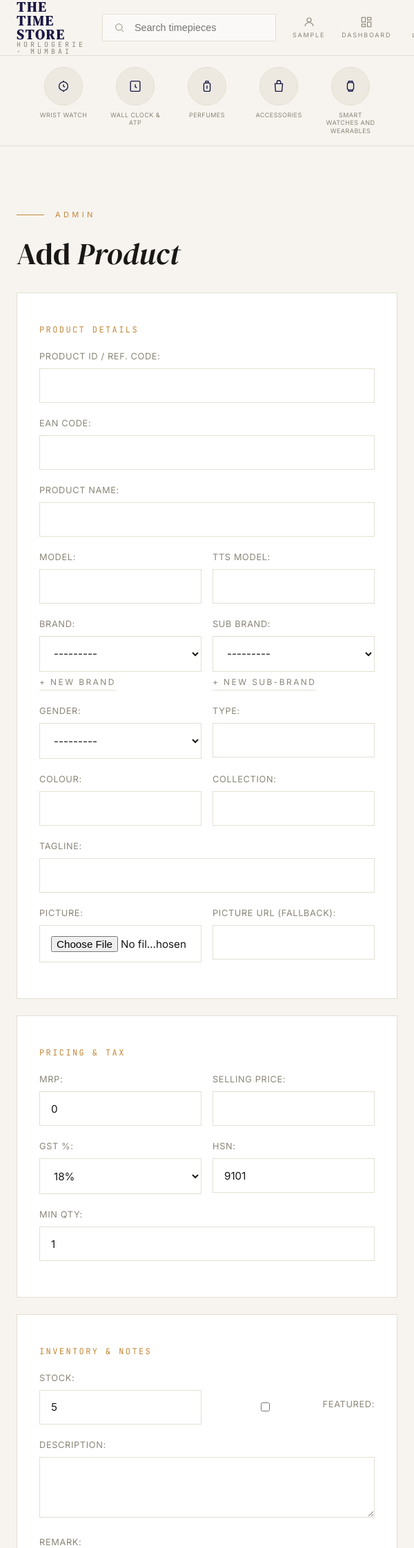
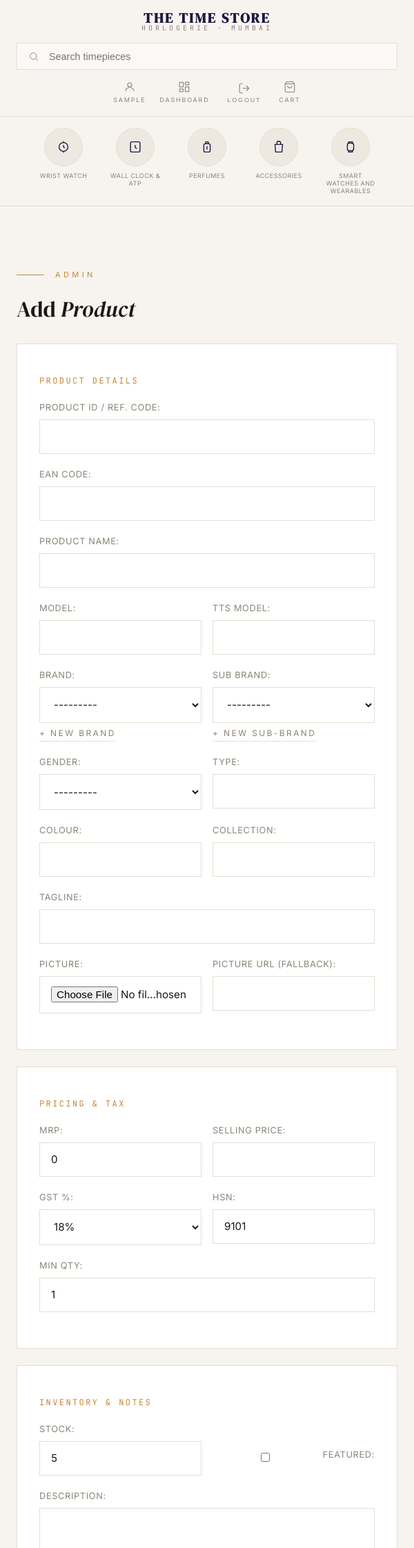
Before and after one commit to therajesh1/timestore, a Django app: page /dashboard/products/add/ in a window 600 px wide. Shown: the top 2244 px of the page at 69% size. Run offline with Django 5.2, Linux system fonts and the light colour scheme; the visitor is signed in with stand-in values (Sample User, id 1); data that the repository does not hold is empty.

Commit message:
Implement responsive design support for navbar, headings, tables, and forms

```diff
--- a/static/css/style.css
+++ b/static/css/style.css
@@ -230,3 +230,86 @@ footer { border-top: 1px solid var(--border); margin-top: 4rem; }
 @media (min-width: 768px) { .section { padding: 6rem 3rem; } }
 
 .empty-state { padding: 4rem 0; text-align: center; color: var(--muted-foreground); }
+
+/* Responsive Utility Classes */
+.form-row {
+  display: grid;
+  grid-template-columns: 1fr;
+  gap: 1rem;
+}
+@media (min-width: 600px) {
+  .form-row {
+    grid-template-columns: 1fr 1fr;
+  }
+}
+
+.cart-summary-row {
+  display: flex;
+  justify-content: flex-end;
+  margin-top: 2rem;
+  gap: 2rem;
+  align-items: center;
+  flex-wrap: wrap;
+}
+@media (max-width: 600px) {
+  .cart-summary-row {
+    flex-direction: column;
+    align-items: stretch;
+    gap: 1rem;
+    text-align: center;
+  }
+  .cart-summary-row .btn {
+    justify-content: center;
+  }
+}
+
+/* Mobile responsive adjustments */
+@media (max-width: 768px) {
+  .nav-row {
+    flex-direction: column;
+    height: auto;
+    padding: 1rem 1.5rem;
+    gap: 1rem;
+  }
+
+  .brand {
+    align-items: center;
+  }
+
+  .nav-search {
+    width: 100%;
+    max-width: 100%;
+  }
+
+  .nav-icons {
+    width: 100%;
+    justify-content: center;
+    gap: 1.25rem;
+  }
+
+  .hero h1 {
+    font-size: 2.75rem !important;
+  }
+
+  .hero-content {
+    padding-bottom: 4rem;
+  }
+
+  h2 {
+    font-size: 2rem !important;
+  }
+
+  .footer-bottom {
+    flex-direction: column;
+    align-items: center;
+    text-align: center;
+  }
+
+  table.data-table {
+    display: block;
+    width: 100%;
+    overflow-x: auto;
+    white-space: nowrap;
+    -webkit-overflow-scrolling: touch;
+  }
+}
--- a/templates/store/cart.html
+++ b/templates/store/cart.html
@@ -32,7 +32,7 @@
       </tbody>
     </table>
 
-    <div style="display:flex; justify-content:flex-end; margin-top: 2rem; gap: 2rem; align-items:center;">
+    <div class="cart-summary-row">
       <p class="mono" style="font-size:1.25rem;">Total: <span style="color:var(--accent);">₹{{ cart.total|floatformat:0 }}</span></p>
       <a href="{% url 'checkout' %}" class="btn btn-accent">Proceed to Checkout →</a>
     </div>
--- a/templates/store/product_form.html
+++ b/templates/store/product_form.html
@@ -17,11 +17,11 @@
       <div class="form-field">{{ form.ref.label_tag }}{{ form.ref }}{% if form.ref.errors %}<p class="form-errors">{{ form.ref.errors|striptags }}</p>{% endif %}</div>
       <div class="form-field">{{ form.ean_code.label_tag }}{{ form.ean_code }}</div>
       <div class="form-field">{{ form.name.label_tag }}{{ form.name }}{% if form.name.errors %}<p class="form-errors">{{ form.name.errors|striptags }}</p>{% endif %}</div>
-      <div style="display:grid; grid-template-columns:1fr 1fr; gap:1rem;">
+      <div class="form-row">
         <div class="form-field">{{ form.model_number.label_tag }}{{ form.model_number }}</div>
         <div class="form-field">{{ form.tts_model.label_tag }}{{ form.tts_model }}</div>
       </div>
-      <div style="display:grid; grid-template-columns:1fr 1fr; gap:1rem;">
+      <div class="form-row">
         <div class="form-field">
           {{ form.brand.label_tag }}{{ form.brand }}
           <a href="{% url 'brand_manage_list' %}" class="btn-link" style="display:inline-block; margin-top:0.4rem; font-size:0.75rem;">+ New brand</a>
@@ -31,16 +31,16 @@
           <a href="{% url 'brand_manage_list' %}" class="btn-link" style="display:inline-block; margin-top:0.4rem; font-size:0.75rem;">+ New sub-brand</a>
         </div>
       </div>
-      <div style="display:grid; grid-template-columns:1fr 1fr; gap:1rem;">
+      <div class="form-row">
         <div class="form-field">{{ form.category.label_tag }}{{ form.category }}</div>
         <div class="form-field">{{ form.product_type.label_tag }}{{ form.product_type }}</div>
       </div>
-      <div style="display:grid; grid-template-columns:1fr 1fr; gap:1rem;">
+      <div class="form-row">
         <div class="form-field">{{ form.colour.label_tag }}{{ form.colour }}</div>
         <div class="form-field">{{ form.collection.label_tag }}{{ form.collection }}</div>
       </div>
       <div class="form-field">{{ form.tagline.label_tag }}{{ form.tagline }}</div>
-      <div style="display:grid; grid-template-columns:1fr 1fr; gap:1rem;">
+      <div class="form-row">
         <div class="form-field">
           {{ form.image.label_tag }}{{ form.image }}
           {% if product and product.image %}<p class="mono" style="font-size:0.75rem; color:var(--muted-foreground); margin-top:0.35rem;">Current: {{ product.image.name }}</p>{% endif %}
@@ -51,11 +51,11 @@
 
     <div class="card-panel" style="margin-bottom: 1.5rem;">
       <p class="mono" style="font-size:0.75rem; letter-spacing:0.2em; text-transform:uppercase; color:var(--accent); margin-bottom:1.25rem;">Pricing &amp; Tax</p>
-      <div style="display:grid; grid-template-columns:1fr 1fr; gap:1rem;">
+      <div class="form-row">
         <div class="form-field">{{ form.mrp.label_tag }}{{ form.mrp }}</div>
         <div class="form-field">{{ form.price.label_tag }}{{ form.price }}{% if form.price.errors %}<p class="form-errors">{{ form.price.errors|striptags }}</p>{% endif %}</div>
       </div>
-      <div style="display:grid; grid-template-columns:1fr 1fr; gap:1rem;">
+      <div class="form-row">
         <div class="form-field">{{ form.gst_percent.label_tag }}{{ form.gst_percent }}</div>
         <div class="form-field">{{ form.hsn_code.label_tag }}{{ form.hsn_code }}</div>
       </div>
@@ -64,7 +64,7 @@
 
     <div class="card-panel" style="margin-bottom: 2rem;">
       <p class="mono" style="font-size:0.75rem; letter-spacing:0.2em; text-transform:uppercase; color:var(--accent); margin-bottom:1.25rem;">Inventory &amp; Notes</p>
-      <div style="display:grid; grid-template-columns:1fr 1fr; gap:1rem;">
+      <div class="form-row">
         <div class="form-field">{{ form.stock.label_tag }}{{ form.stock }}</div>
         <div class="form-field" style="display:flex; align-items:center; gap:0.5rem; margin-top:1.6rem;">
           {{ form.featured }}{{ form.featured.label_tag }}
```
